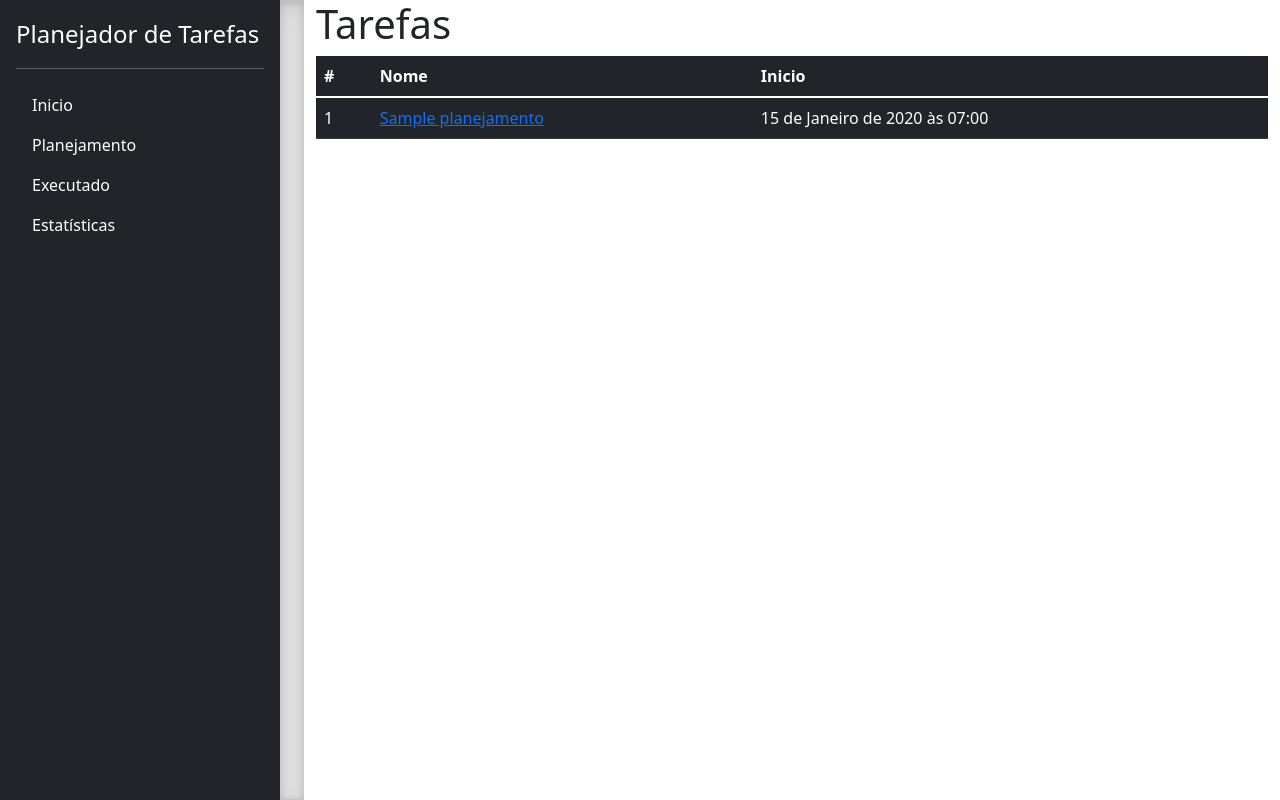
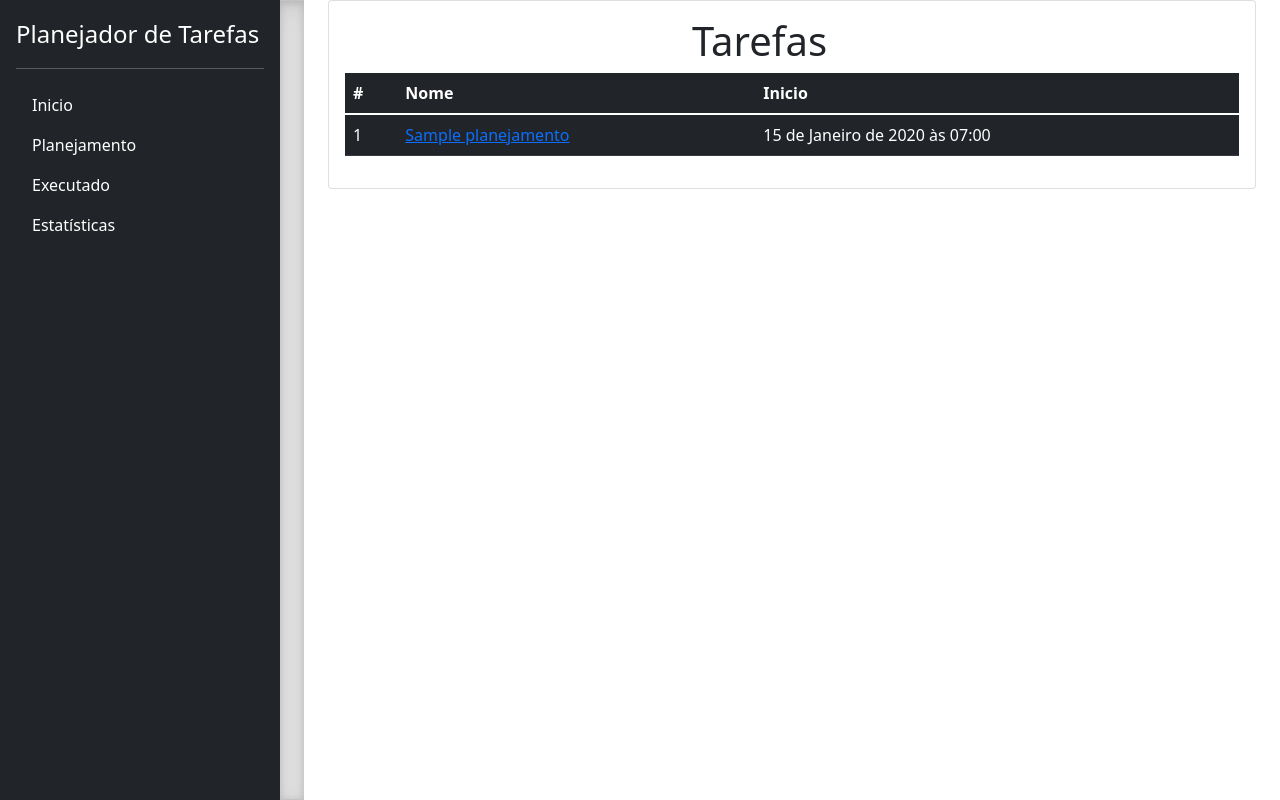
Before and after one commit to ThiAABrown/organizadordetarefas, a Django app: page / in a window 1280 px wide. Run offline with Django 4.2, Linux system fonts and the light colour scheme; tables that the repository leaves empty hold one stand-in row (values such as "Sample post"); some libraries are stand-ins or nearby versions.

Commit message:
Index alinhada

```diff
--- a/core/templates/index.html
+++ b/core/templates/index.html
@@ -1,9 +1,13 @@
 {% extends "base.html" %}
 
 {% block conteudo %}
-
-<div class="container">
+<div class="container-fluid">
+    <div class="container-md">
+        <div class="card">
+            <div class="card-body">
+                <div class="mx-auto" style="width: 200px;">
                     <h1>Tarefas</h1>
+                </div>
                     <table class="table table-dark">
                         <thead>
                             <tr>
@@ -24,6 +28,7 @@
                         </tbody>
                     </table>
             </div>
-
-
+        </div>
+    </div>
+</div>
 {% endblock %}
```
Lines whose indentation alone changed are shown as unchanged.
